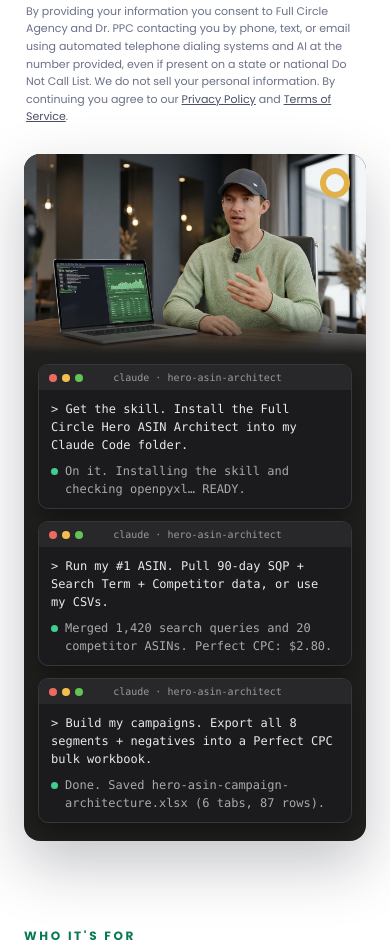
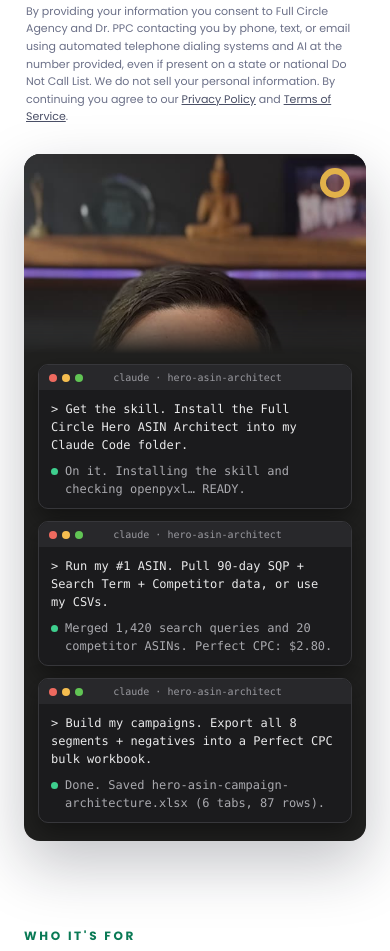
Before and after one commit to kfree108/drppc-site, a plain HTML site: page skill/hero-asin.html in a window 390 px wide. Shown: the part 1266-2217 px from the top of the page. Drawn offline with Linux system fonts and the light colour scheme.

Commit message:
Hero ASIN funnel: real photo of Ken on the landing page demo card
A frame from his Dr. PPC launch film take replaces the generated studio image on
/skill/hero-asin. Pages stay noindex and unlinked.

Co-Authored-By: Claude Fable 5.2 <noreply@anthropic.com>

```diff
--- a/skill/hero-asin.html
+++ b/skill/hero-asin.html
@@ -62,7 +62,7 @@ gtag('js',new Date());gtag('config','G-M4G8GYYYXE');</script>
 
   .visual{grid-area:visual;position:relative;margin:28px 0 26px}
   .shot{position:relative;display:block;border-radius:16px;overflow:hidden;background:#20201f;min-height:520px;padding:58px 18px 26px 40%;box-shadow:0 24px 60px rgba(19,22,40,.25);text-decoration:none}
-  .ken{position:absolute;left:0;top:0;bottom:0;width:42%;height:100%;object-fit:cover;object-position:71% 30%;display:block;-webkit-mask-image:linear-gradient(to right,#000 80%,transparent);mask-image:linear-gradient(to right,#000 80%,transparent)}
+  .ken{position:absolute;left:0;top:0;bottom:0;width:42%;height:100%;object-fit:cover;object-position:50% 0;display:block;-webkit-mask-image:linear-gradient(to right,#000 80%,transparent);mask-image:linear-gradient(to right,#000 80%,transparent)}
   .ico{position:absolute;right:16px;top:14px;width:30px;height:30px;border-radius:50%;border:6px solid #e2b24a}
   .terms{position:relative;display:flex;flex-direction:column;gap:12px}
   .term{display:block;background:#1b1b1d;border:1px solid #37373b;border-radius:10px;overflow:hidden;box-shadow:0 10px 24px rgba(0,0,0,.4);font-family:ui-monospace,SFMono-Regular,Menlo,Consolas,monospace}
@@ -146,7 +146,7 @@ gtag('js',new Date());gtag('config','G-M4G8GYYYXE');</script>
     .card form{padding:0 20px}.card h2{font-size:23px}
     .namerow{flex-direction:column;gap:0}
     .shot{padding:210px 14px 18px;min-height:0}
-    .ken{width:100%;height:200px;bottom:auto;-webkit-mask-image:linear-gradient(to bottom,#000 78%,transparent);mask-image:linear-gradient(to bottom,#000 78%,transparent)}
+    .ken{width:100%;height:200px;bottom:auto;object-position:50% 9%;-webkit-mask-image:linear-gradient(to bottom,#000 78%,transparent);mask-image:linear-gradient(to bottom,#000 78%,transparent)}
     .inside ul{grid-template-columns:1fr}
   }
 </style>
@@ -168,7 +168,7 @@ gtag('js',new Date());gtag('config','G-M4G8GYYYXE');</script>
 
   <div class="visual">
     <a href="#sb-form" class="shot" aria-label="See the three prompts, then get the skill">
-      <img class="ken" alt="Ken Freeman, Full Circle" src="assets/ken-studio.jpg">
+      <img class="ken" alt="Ken Freeman, Full Circle" src="assets/ken-portrait.jpg">
       <span class="ico" aria-hidden="true"></span>
       <span class="terms">
         <span class="term"><span class="tb"><i></i><i></i><i></i><b>claude · hero-asin-architect</b></span><span class="tx"><span>&gt; Get the skill. Install the Full Circle Hero ASIN Architect into my Claude Code folder.</span><span>On it. Installing the skill and checking openpyxl… READY.</span></span></span>
@@ -210,7 +210,7 @@ gtag('js',new Date());gtag('config','G-M4G8GYYYXE');</script>
         <div class="step">
           <h2>Where are you in your Amazon journey?</h2>
           <label class="lab" for="rev">Annual Amazon Revenue *</label>
-          <select class="sel" id="rev" name="annual_amazon_revenue"><option value="" selected disabled></option><option>Under $500K</option><option>$500K to $1M</option><option>$1M to $5M</option><option>$5M to $20M</option><option>$20 Million +</option></select>
+          <select class="sel" id="rev" name="annual_amazon_revenue"><option value="" selected disabled></option><option>Under $250K</option><option>$250K to $500K</option><option>$500K to $1M</option><option>$1M to $5M</option><option>$5M to $20M</option><option>$20 Million +</option></select>
           <label class="lab" for="spend">Monthly Amazon Ad Spend *</label>
           <select class="sel" id="spend" name="monthly_amazon_ad_spend"><option value="" selected disabled></option><option>Under $5K a month</option><option>$5K to $10K a month</option><option>$10K to $50K a month</option><option>$50K + a month</option></select>
           <label class="lab" for="role">What's your role in the business? *</label>
```
Also changed, not shown: skill/assets/ken-portrait.jpg (added).
